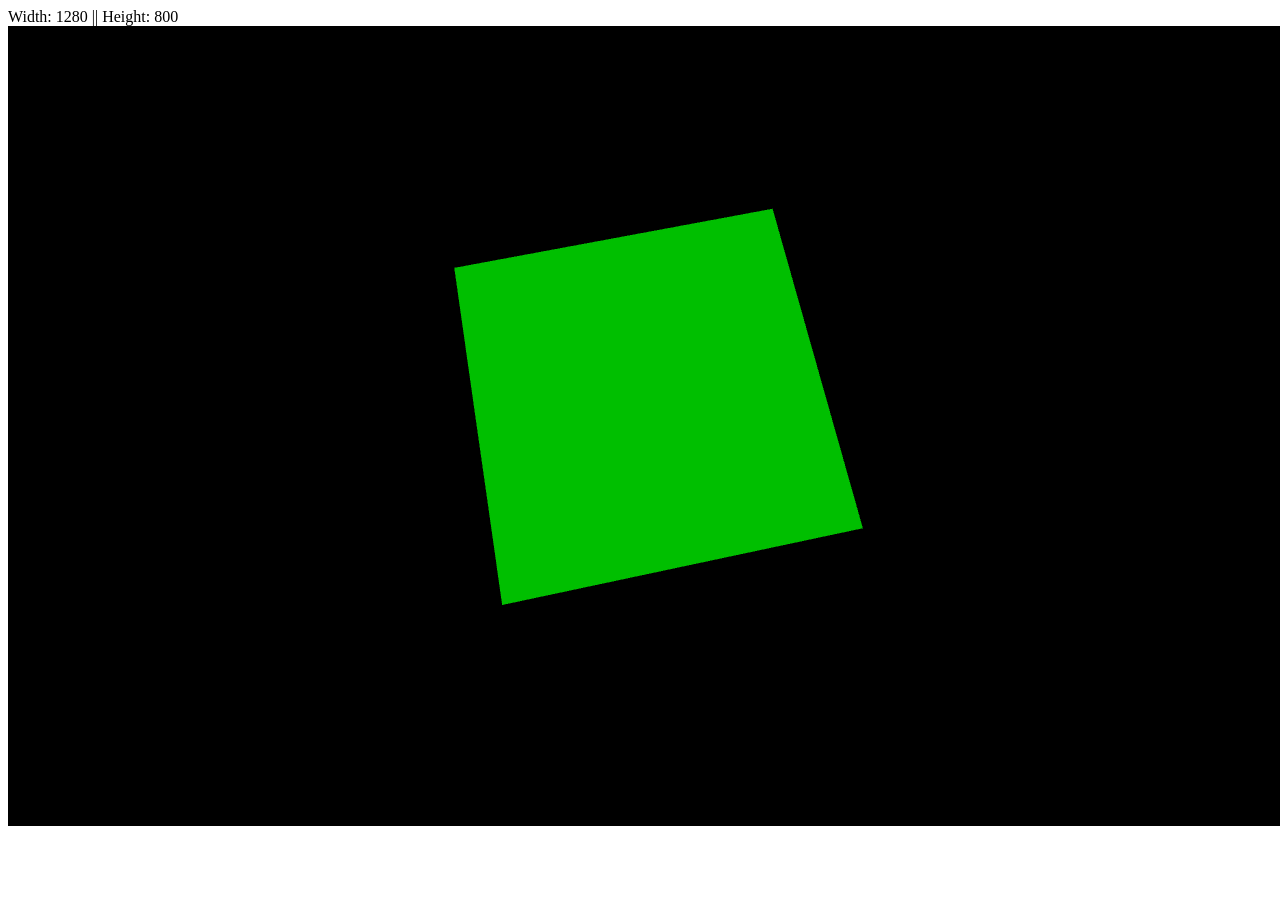
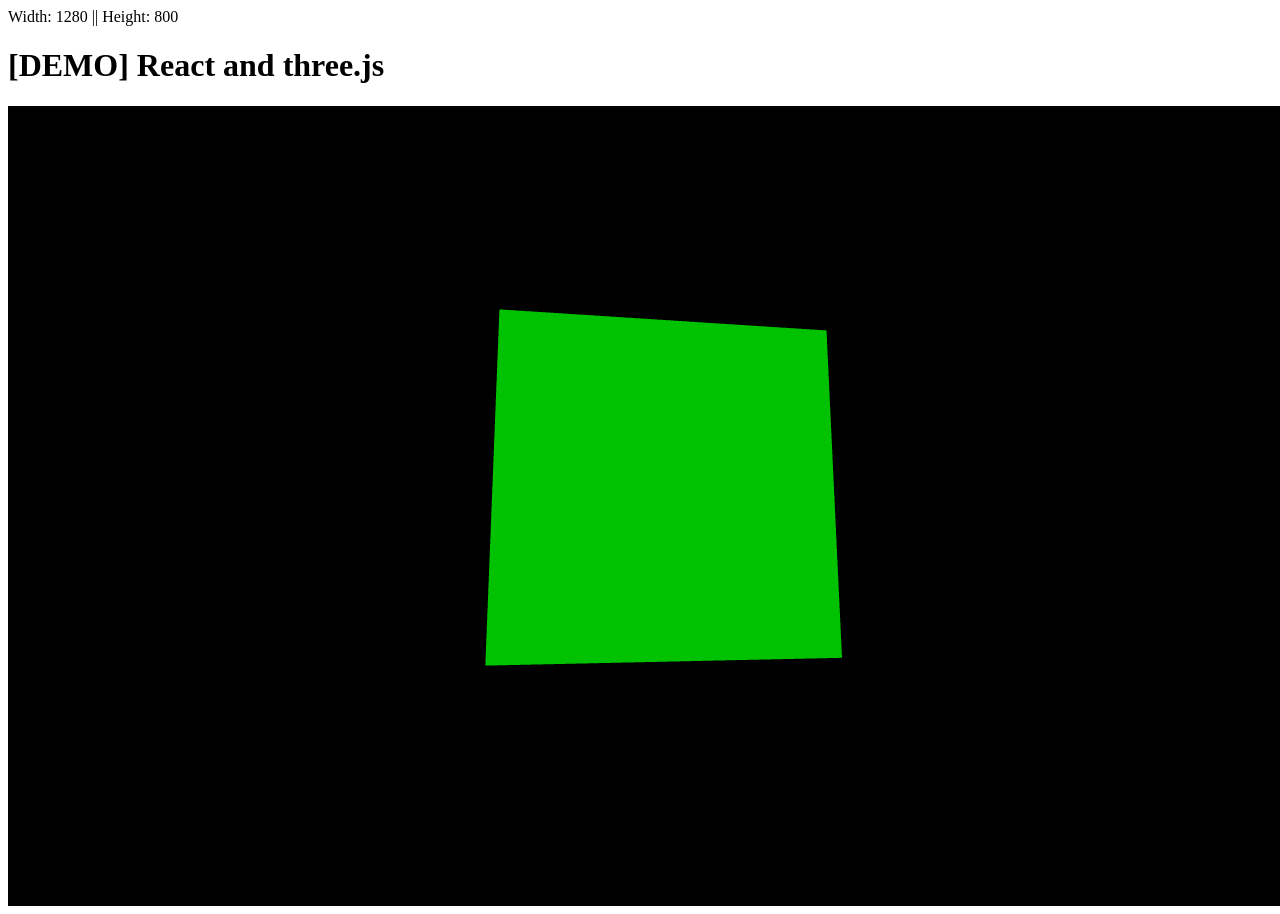
Before and after one commit to generalui/explore-cra-threejs, a React (Create React App) app: page / in a window 1280 px wide. Before the commit the page ends 834 px from the top, so only its background shows below. Built offline with nearby package versions, Linux system fonts and the light colour scheme.

Commit message:
Added App component for ThreeDemoWithHooksV2

```diff
--- a/src/index.js
+++ b/src/index.js
@@ -2,7 +2,8 @@ import React from 'react'
 import ReactDOM from 'react-dom'
 import ThreeDemo from './components/ThreeDemo/ThreeDemo'
 import ThreeDemoWithHooks from './components/ThreeDemo/ThreeDemoWithHooks'
+import ThreeDemoWithHooksV2 from './threejs/components/App/App'
 
 ReactDOM.render(<ThreeDemoWithHooks />, document.getElementById('three-demo-with-hooks-v1'))
-// ReactDOM.render(<ThreeDemoWithHooks />, document.getElementById('three-demo-with-hooks-v2'))
+ReactDOM.render(<ThreeDemoWithHooksV2 />, document.getElementById('three-demo-with-hooks-v2'))
 ReactDOM.render(<ThreeDemo />, document.getElementById('three-demo-original'))
--- /dev/null
+++ b/src/threejs/components/App/App.js
@@ -0,0 +1,5 @@
+import React from 'react'
+
+export default () => {
+  return (<h1>[DEMO] React and three.js</h1>)
+}
```
Also changed, not shown: 1 other file (tests, documents, lock files or other folders).
